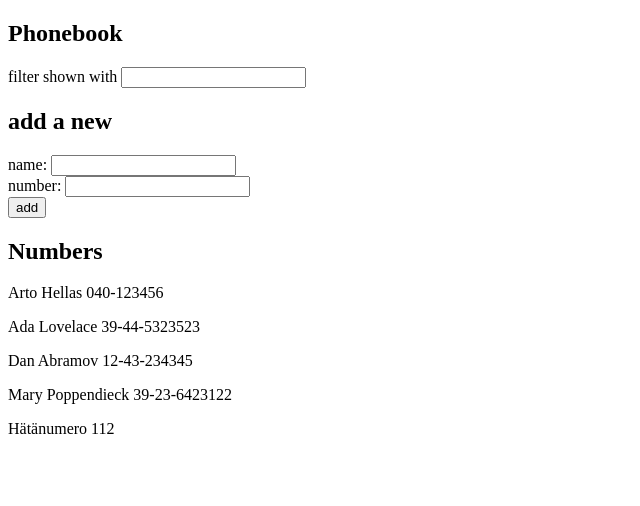
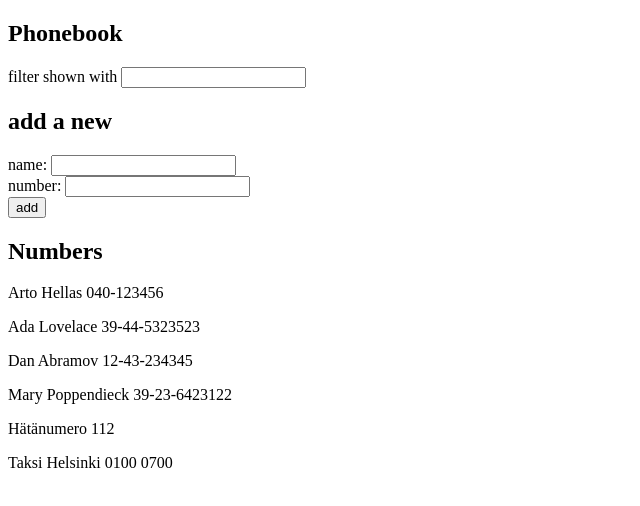
Before and after one commit to lniemi/Full-Stack-open, a React (Create React App) app in the folder part2/phonebook/: page / in a window 1280 px wide. Shown: the top 506 px of the page, without its empty margins (0-640 px from the left). Built offline with nearby package versions, Linux system fonts and the light colour scheme; data requests are answered from the project's data file.

Commit message:
Step 8 (Part 2.13)

```diff
--- a/part2/phonebook/db.json
+++ b/part2/phonebook/db.json
@@ -24,6 +24,11 @@
       "name": "Hätänumero",
       "number": "112",
       "id": 5
+    },
+    {
+      "name": "Taksi Helsinki",
+      "number": "0100 0700",
+      "id": 6
     }
   ]
 }
--- a/part2/phonebook/src/App.js
+++ b/part2/phonebook/src/App.js
@@ -1,39 +1,8 @@
-import { useState, useEffect } from 'react';
-import axios from 'axios';
-
-const Filter = ({ filter, handleFilterChange }) => (
-  <div>
-    filter shown with <input value={filter} onChange={handleFilterChange} />
-  </div>
-);
-
-const PersonForm = ({ newName, newNumber, handleNameChange, handleNumberChange, addPerson }) => (
-  <form onSubmit={addPerson}>
-    <div>
-      name: <input value={newName} onChange={handleNameChange} />
-    </div>
-    <div>
-      number: <input value={newNumber} onChange={handleNumberChange} />
-    </div>
-    <div>
-      <button type="submit">add</button>
-    </div>
-  </form>
-);
-
-const Person = ({ person }) => (
-  <p>
-    {person.name} {person.number}
-  </p>
-);
-
-const Persons = ({ filteredPersons }) => (
-  <div>
-    {filteredPersons.map((person) => (
-      <Person key={person.name} person={person} />
-    ))}
-  </div>
-);
+import { useState, useEffect } from "react";
+import Filter from "./components/Filter";
+import PersonForm from "./components/PersonForm";
+import Persons from "./components/Persons";
+import personService from "./services/persons";
 
 const App = () => {
   const [persons, setPersons] = useState([]);
@@ -42,8 +11,8 @@ const App = () => {
   const [filter, setFilter] = useState('');
 
   useEffect(() => {
-    axios.get('http://localhost:3001/persons').then((response) => {
-      setPersons(response.data);
+    personService.getAll().then((initialPersons) => {
+      setPersons(initialPersons);
     });
   }, []);
 
@@ -59,10 +28,10 @@ const App = () => {
     if (isDuplicate) {
       alert(`${newName} is already added to phonebook`);
     } else {
-      axios
-        .post('http://localhost:3001/persons', personObject)
-        .then(response => {
-          setPersons(persons.concat(response.data));
+      personService
+        .create(personObject)
+        .then(returnedPerson => {
+          setPersons(persons.concat(returnedPerson));
           setNewName('');
           setNewNumber('');
         })
--- /dev/null
+++ b/part2/phonebook/src/components/Filter.js
@@ -0,0 +1,7 @@
+const Filter = ({ filter, handleFilterChange }) => (
+    <div>
+      filter shown with <input value={filter} onChange={handleFilterChange} />
+    </div>
+  );
+
+export default Filter
--- /dev/null
+++ b/part2/phonebook/src/components/Person.js
@@ -0,0 +1,7 @@
+const Person = ({ person }) => (
+    <p>
+      {person.name} {person.number}
+    </p>
+  );
+
+export default Person
--- /dev/null
+++ b/part2/phonebook/src/components/PersonForm.js
@@ -0,0 +1,15 @@
+const PersonForm = ({ newName, newNumber, handleNameChange, handleNumberChange, addPerson }) => (
+    <form onSubmit={addPerson}>
+      <div>
+        name: <input value={newName} onChange={handleNameChange} />
+      </div>
+      <div>
+        number: <input value={newNumber} onChange={handleNumberChange} />
+      </div>
+      <div>
+        <button type="submit">add</button>
+      </div>
+    </form>
+  );
+
+export default PersonForm
--- /dev/null
+++ b/part2/phonebook/src/components/Persons.js
@@ -0,0 +1,11 @@
+import Person from "./Person"
+
+const Persons = ({ filteredPersons }) => (
+    <div>
+      {filteredPersons.map((person) => (
+        <Person key={person.name} person={person} />
+      ))}
+    </div>
+  );
+
+export default Persons
```
